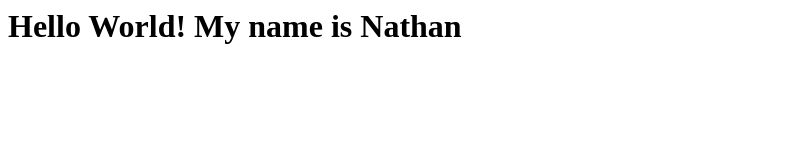
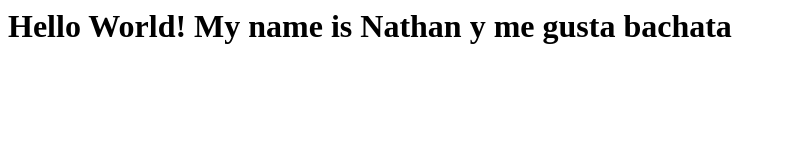
Before and after one commit to nathansamano/sandbox, a plain HTML site: page index.html in a window 1280 px wide. Shown: the whole page, without its empty margins (0-787 px from the left). Drawn offline with Linux system fonts and the light colour scheme.

Commit message:
Demonstrate how to change a file

```diff
--- a/index.html
+++ b/index.html
@@ -3,6 +3,6 @@
 <title>My first github app</title>
 </head>
 <body>
-<h1>Hello World! My name is Nathan</h1>
+<h1>Hello World! My name is Nathan y me gusta bachata</h1>
 </body>
 </html>
```
